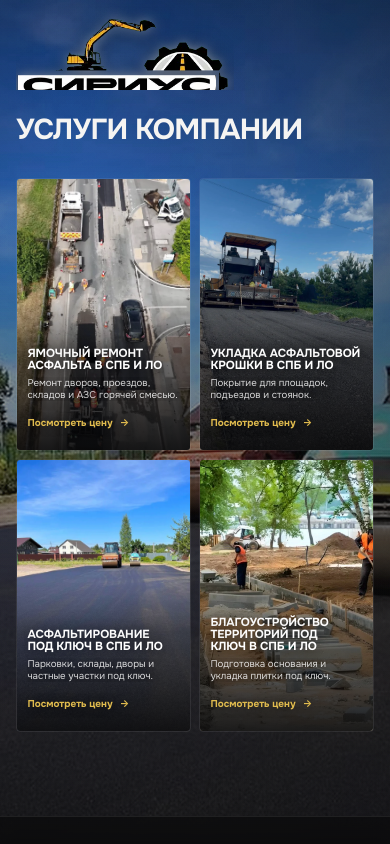
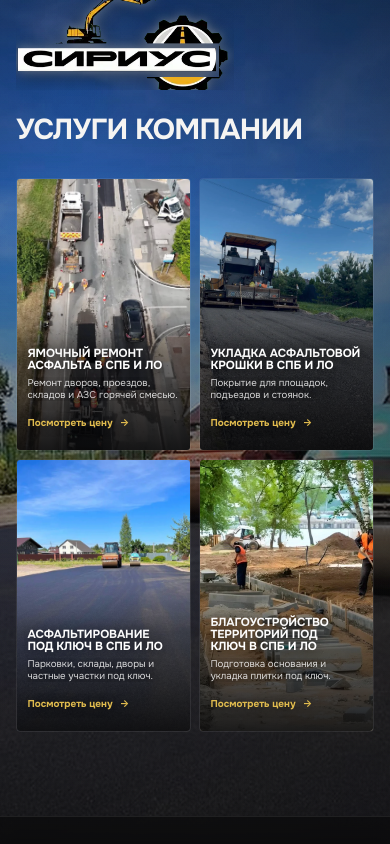
Before and after one commit to SWAFFY012/SIRIUS, a React (Vite) app: page /services in a window 390 px wide. Shown: the top 844 px of the page. Built offline with nearby package versions, Linux system fonts and the light colour scheme; a web font is replaced by a local one.

Commit message:
Update repair price and restore full mobile logo

```diff
--- a/src/data/services.js
+++ b/src/data/services.js
@@ -3,14 +3,14 @@ export const SERVICES = [
   {
     id: "pothole",
     title: "Ямочный ремонт асфальта в СПб и ЛО",
-    price: "от 1 650 ₽/м²",
+    price: "от 1 850 ₽/м²",
     text: "Ремонт дворов, проездов, складов и АЗС горячей смесью.",
     image: "/services/pothole.webp",
     imagePosition: "50% 50%",
     flip: {
       title: "Ямочный ремонт — комплекс работ",
       unit: "м²",
-      total: 1650,
+      total: 1850,
       rows: [
         "Фрезеровка старого асфальта, h = 5 см",
         "Розлив битумной эмульсии",
--- a/src/styles/layout.css
+++ b/src/styles/layout.css
@@ -387,7 +387,7 @@
   }
 
   .header__logo-media {
-    transform: translateY(13px);
+    transform: translateY(-14px);
   }
 
   .footer__social-col {
```
